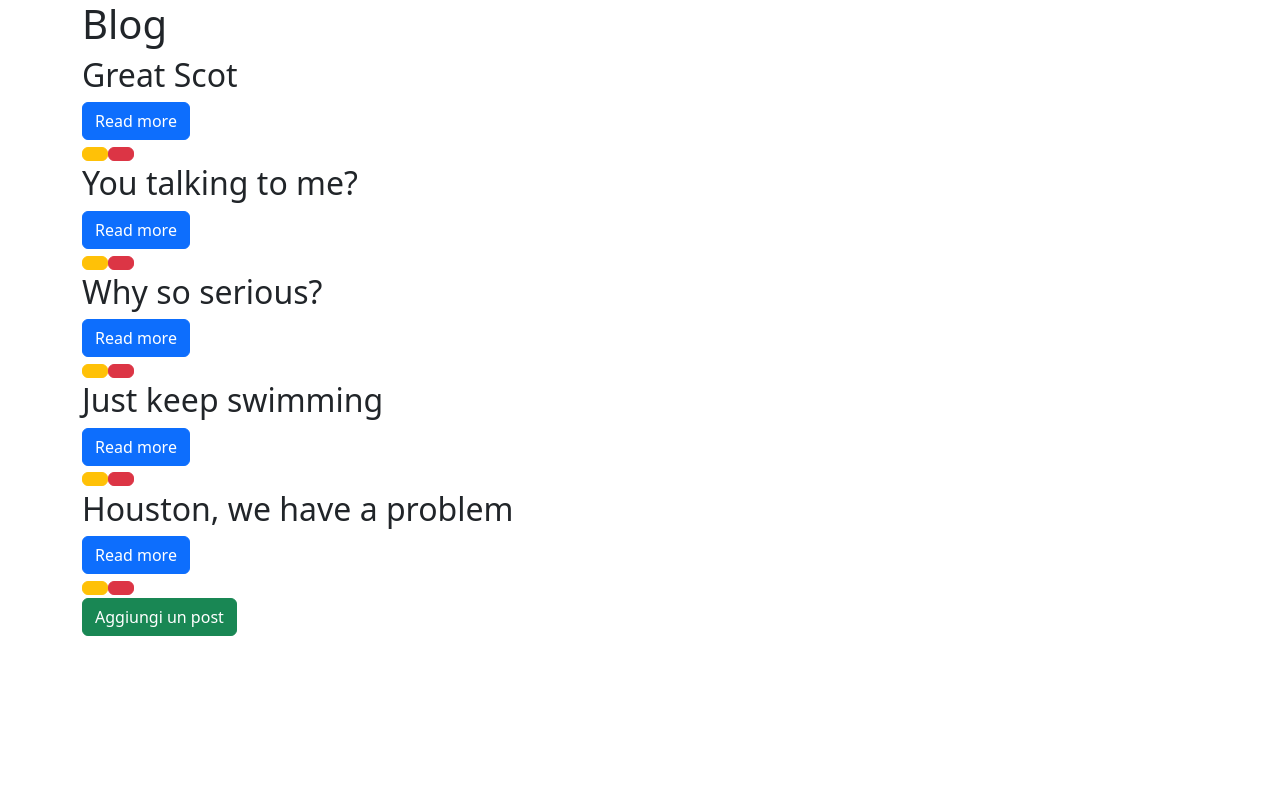
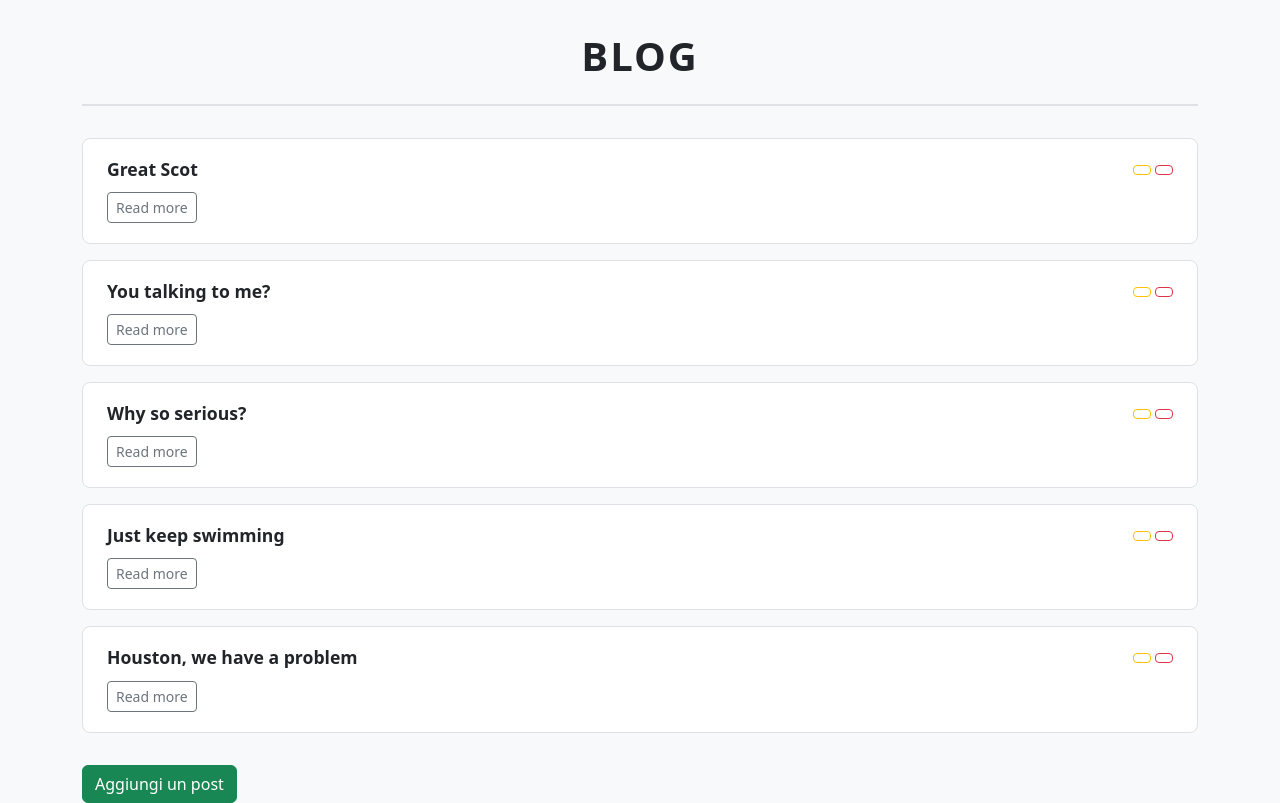
Before and after one commit to maisdesign/react-form, a React (Vite) app in the folder react-form/: page / in a window 1280 px wide. Built offline with nearby package versions, Linux system fonts and the light colour scheme; the HTML template or start-up script is replaced by a standard one.

Commit message:
Sistemata estetica dei bottoni e del sito in generale

```diff
--- a/react-form/src/components/DeletePosts.jsx
+++ b/react-form/src/components/DeletePosts.jsx
@@ -1,7 +1,7 @@
 function DeletePosts({ erasePost, deletePost, setDeletePost }) {
 
     return <>
-        <button className="btn btn-danger post-delete" onClick={() => erasePost(deletePost)}>
+        <button className="btn btn-danger post-delete mx-1" onClick={() => erasePost(deletePost)}>
             Cancellalo</button >
         <button type="button" className="btn btn-outline-danger" onClick={() => setDeletePost(null)}>Ripensaci
         </button >
--- a/react-form/src/components/PostItem.jsx
+++ b/react-form/src/components/PostItem.jsx
@@ -9,20 +9,18 @@ function PostItem({ article, updatePost, erasePost }) {
 
     return <>
         <article className="single-post">
-            <h2 className="post-title">
-                {article.title}
-            </h2>
-            <button type="button" className="btn btn-primary" onClick={() => setIsOpen(!isOpen)}>{isOpen ? "Read less" : "Read more"}</button>
-            <div className="post-body">
-                {isOpen && article.body}
+            <div className="post-header">
+                <h2 className="post-title">{article.title}</h2>
+                <div className="post-actions gap-1">
+                    <button type="button" className="btn btn-sm btn-outline-warning" onClick={() => setEditSinglePost(article.id)}><i className="bi bi-pencil-square"></i></button>
+                    <button type="button" className="btn btn-sm btn-outline-danger" onClick={() => setDeleteSinglePost(article.id)}><i className="bi bi-x-square"></i></button>
+                </div>
             </div>
-            <button type="button" className="btn btn-warning" onClick={() => setEditSinglePost(article.id)}><i className="bi bi-pencil-square"></i>
-            </button>
-            <button type="button" className="btn btn-danger" onClick={() => setDeleteSinglePost(article.id)}><i className="bi bi-x-square"></i>
-            </button>
+            <button type="button" className="btn btn-sm btn-outline-secondary" onClick={() => setIsOpen(!isOpen)}>{isOpen ? "Read less" : "Read more"}</button>
+            {isOpen && <div className="post-body">{article.body}</div>}
+            {editSinglePost !== null && <ModifyPosts toModify={article} setEditPost={setEditSinglePost} updatePost={updatePost} />}
+            {deleteSinglePost !== null && <DeletePosts deletePost={deleteSinglePost} erasePost={erasePost} setDeletePost={setDeleteSinglePost} />}
         </article>
-        {editSinglePost !== null && <ModifyPosts toModify={article} setEditPost={setEditSinglePost} updatePost={updatePost} />}
-        {deleteSinglePost !== null && <DeletePosts deletePost={deleteSinglePost} erasePost={erasePost} setDeletePost={setDeleteSinglePost} />}
     </>
 }
 
--- a/react-form/src/index.css
+++ b/react-form/src/index.css
@@ -0,0 +1,57 @@
+body {
+    background-color: #f8f9fa;
+}
+
+.top-header {
+    text-align: center;
+    padding: 2rem 0 1rem;
+    border-bottom: 2px solid #dee2e6;
+    margin-bottom: 2rem;
+}
+
+.top-header h1 {
+    font-size: 2.5rem;
+    font-weight: 700;
+    letter-spacing: 0.05em;
+    text-transform: uppercase;
+}
+
+.posts-list {
+    display: flex;
+    flex-direction: column;
+    gap: 1rem;
+    margin-bottom: 2rem;
+}
+
+.single-post {
+    background: #fff;
+    border: 1px solid #dee2e6;
+    border-radius: 0.5rem;
+    padding: 1.25rem 1.5rem;
+}
+
+.post-header {
+    display: flex;
+    align-items: center;
+    justify-content: space-between;
+    gap: 1rem;
+    margin-bottom: 0.75rem;
+}
+
+.post-title {
+    font-size: 1.1rem;
+    font-weight: 600;
+    margin: 0;
+}
+
+.post-actions {
+    display: flex;
+    gap: 0.4rem;
+    flex-shrink: 0;
+}
+
+.post-body {
+    margin-top: 0.75rem;
+    color: #495057;
+    line-height: 1.6;
+}
```
